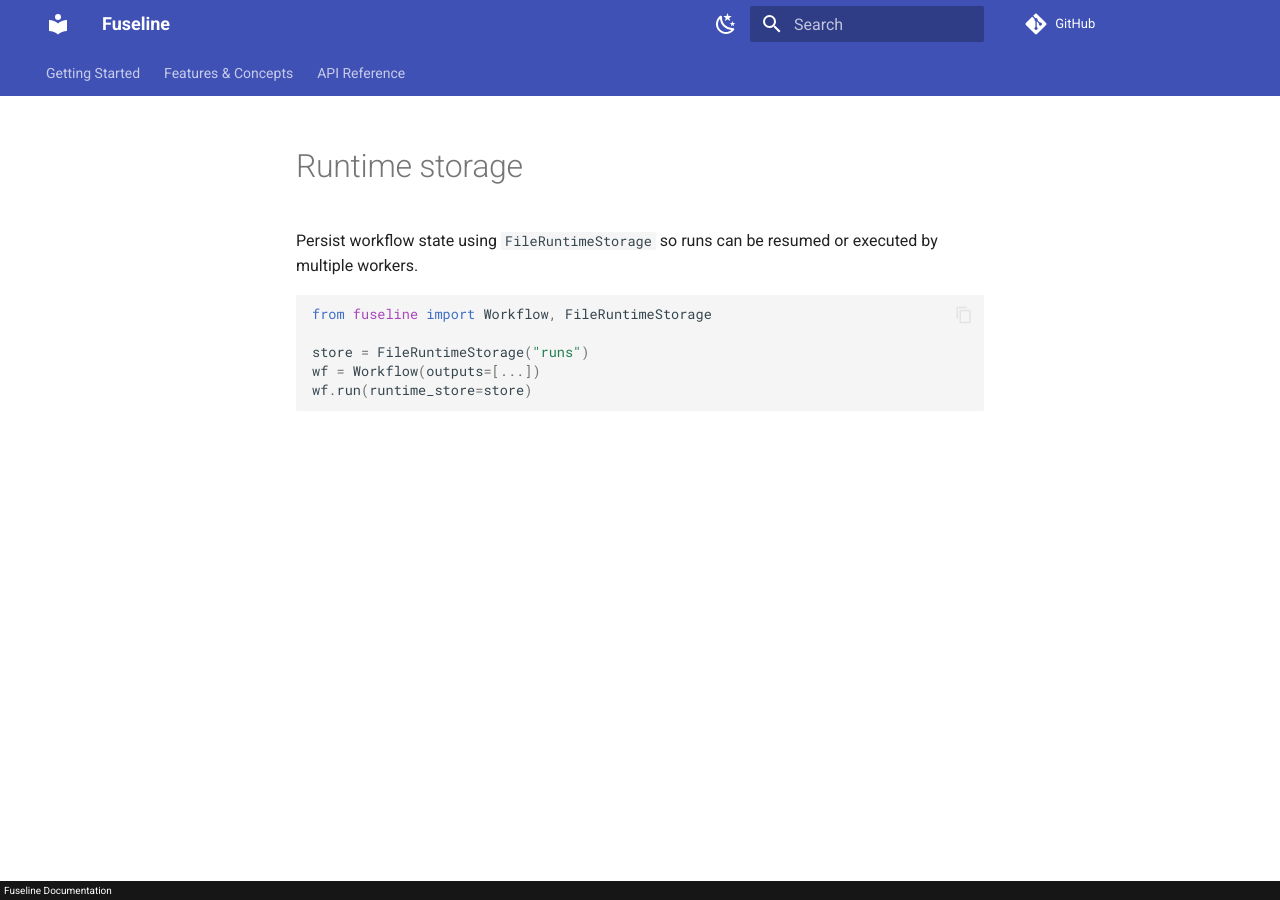
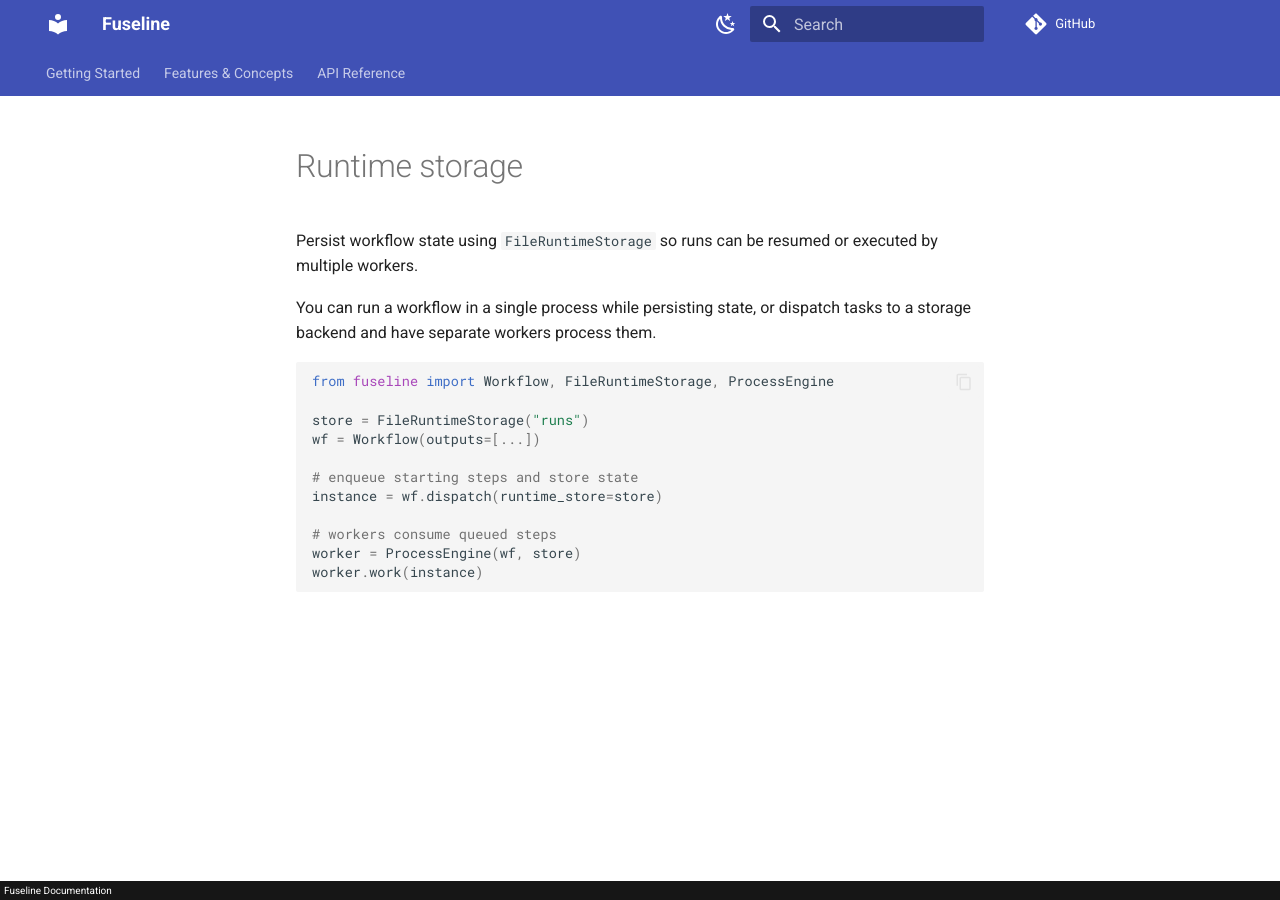
Before and after one commit to jsam/fuseline, an MkDocs documentation site: the page built from docs/features/runtime-storage.md, in a window 1280 px wide. Built offline with MkDocs 1.6.1 and Material for MkDocs 9.7.7, drawn with Linux system fonts in a browser that asks for light colours; comment, search, counter and statistics services are not loaded.

Commit message:
docs: explain ProcessEngine usage

````diff
--- a/docs/features/runtime-storage.md
+++ b/docs/features/runtime-storage.md
@@ -4,10 +4,18 @@ title: "Runtime storage"
 
 Persist workflow state using `FileRuntimeStorage` so runs can be resumed or executed by multiple workers.
 
+You can run a workflow in a single process while persisting state, or dispatch tasks to a storage backend and have separate workers process them.
+
 ```python
-from fuseline import Workflow, FileRuntimeStorage
+from fuseline import Workflow, FileRuntimeStorage, ProcessEngine
 
 store = FileRuntimeStorage("runs")
 wf = Workflow(outputs=[...])
-wf.run(runtime_store=store)
+
+# enqueue starting steps and store state
+instance = wf.dispatch(runtime_store=store)
+
+# workers consume queued steps
+worker = ProcessEngine(wf, store)
+worker.work(instance)
 ```
````
Also changed, not shown: README.md (+1 -0 lines), 1 other file.
